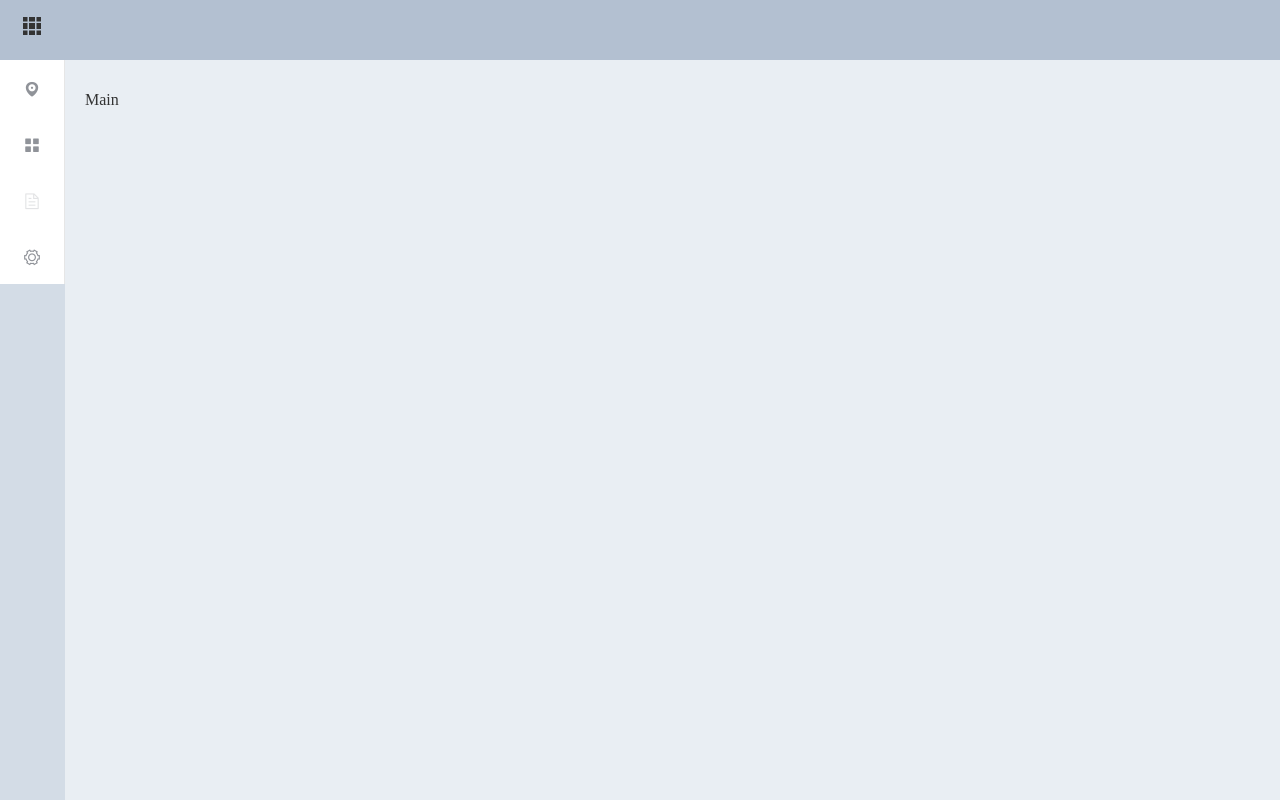
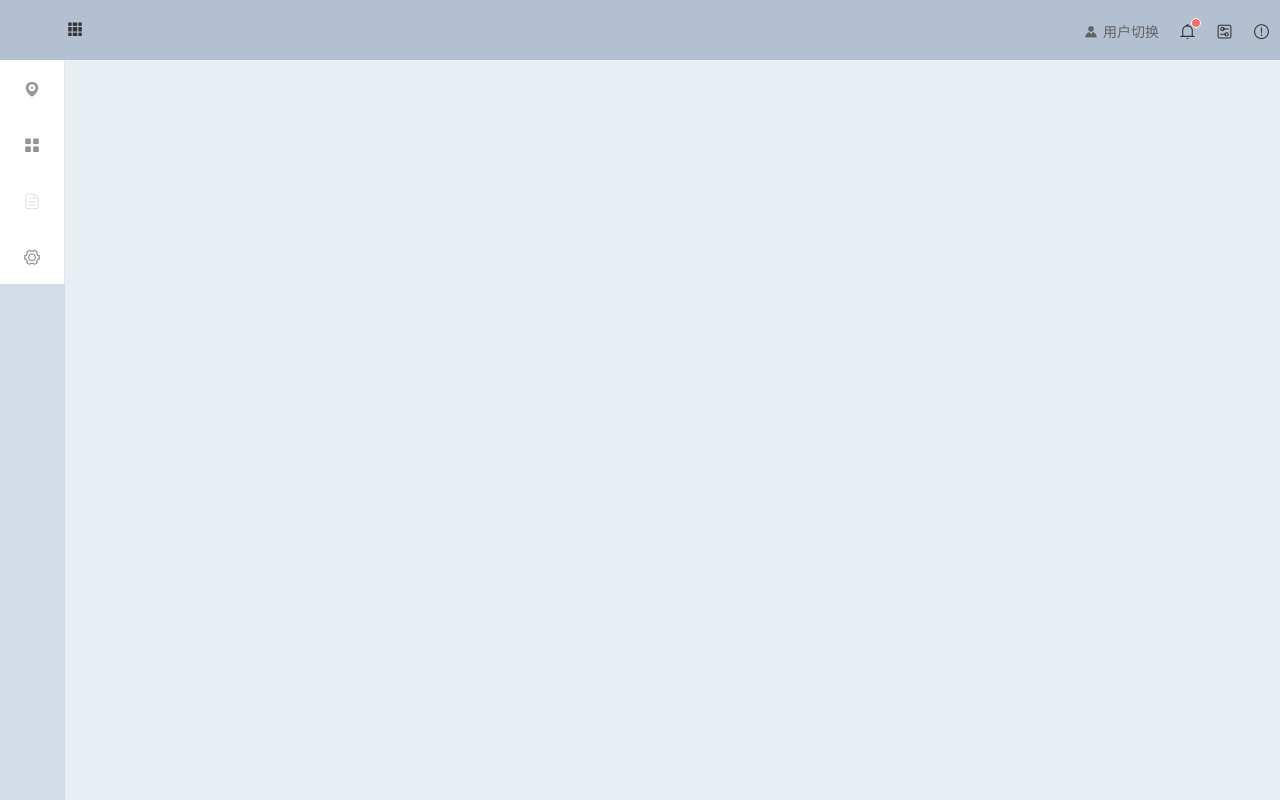
Before and after one commit to diyaguang/EPSMS2, a Vue app in the folder view/: page / in a window 1280 px wide. Built offline with nearby package versions, Linux system fonts and the light colour scheme.

Commit message:
Update App.vue

```diff
--- a/view/src/App.vue
+++ b/view/src/App.vue
@@ -1,13 +1,40 @@
 <template>
     <div id="app">
-        <el-container  style="height: 100%">
+        <el-container style="height: 100%">
             <el-header class="showHeader">
-              <i class="el-icon-s-grid" style="font-size: 24px" @click="isCollapse=!isCollapse"></i>
+                <div style="position: absolute; left: 66px; top: 5px">
+                    <el-tooltip class="item" effect="dark" content="缩进工具栏" placement="top-start">
+                        <i class="el-icon-s-grid" style="font-size: 18px" @click="isCollapse=!isCollapse"></i>
+                    </el-tooltip>
+                </div>
+                <div style="position: absolute;right: 10px;top: 0px">
+                    <div class="fr" style="margin-top: 23px;margin-left: 20px">
+                        <i class="el-icon-warning-outline" style="font-size: 17px"></i>
+                    </div>
+                    <div class="fr" style="margin-top: 23px;">
+                        <i class="el-icon-set-up" style="font-size: 17px"></i>
+                    </div>
+                    <div class="fr" style="margin-top: 8px;margin-left: 20px">
+                        <el-badge is-dot class="item">
+                            <i class="el-icon-bell" style="font-size: 17px;"></i>
+                        </el-badge>
+                    </div>
+                    <div class="fr" style="margin-top: 21px;margin-left: 20px">
+                        <el-dropdown size="medium">
+                            <span class="el-dropdown-link">
+                                <i class="el-icon-s-custom el-icon--left"></i>用户切换
+                            </span>
+                            <el-dropdown-menu slot="dropdown">
+                                <el-dropdown-item>aaaa</el-dropdown-item>
+                                <el-dropdown-item>bbbb</el-dropdown-item>
+                            </el-dropdown-menu>
+                        </el-dropdown>
+                    </div>
+                </div>
             </el-header>
             <el-container direction="horizontal">
                 <el-aside width="66">
-                    <el-menu  class="el-menu-vertical-demo" @open="handleOpen"
-                             @close="handleClose"
+                    <el-menu class="el-menu-vertical-demo"
                              :collapse="isCollapse" style="margin-top: 60px">
                         <el-submenu index="1">
                             <template slot="title">
@@ -41,7 +68,9 @@
                         </el-menu-item>
                     </el-menu>
                 </el-aside>
-                <el-main>Main</el-main>
+                <el-main>
+                    Main
+                </el-main>
             </el-container>
         </el-container>
     </div>
@@ -54,21 +83,15 @@
         components: {},
         data: function () {
             return {
-                isCollapse: true
+                isCollapse: true,
+                activeIndex: '1'
             }
         },
         mounted() {
 
         },
         watch: {},
-        methods: {
-            handleOpen() {
-
-            },
-            handleClose() {
-
-            }
-        }
+        methods: {}
     }
 </script>
 
@@ -86,7 +109,6 @@
         top: 0;
         left: 0px;
         width: 100%;
-      line-height: 60px;
     }
 
     .showFooter {
@@ -111,11 +133,24 @@
     .el-main {
         background-color: #E9EEF3;
         color: #333;
-        line-height: 160px;
+
     }
 
     .el-menu-vertical-demo:not(.el-menu--collapse) {
         width: 200px;
         min-height: 400px;
     }
+
+    .item {
+        margin-top: 15px;
+        margin-right: 20px;
+    }
+
+    .fl {
+        float: left;
+    }
+
+    .fr {
+        float: right;
+    }
 </style>
```
